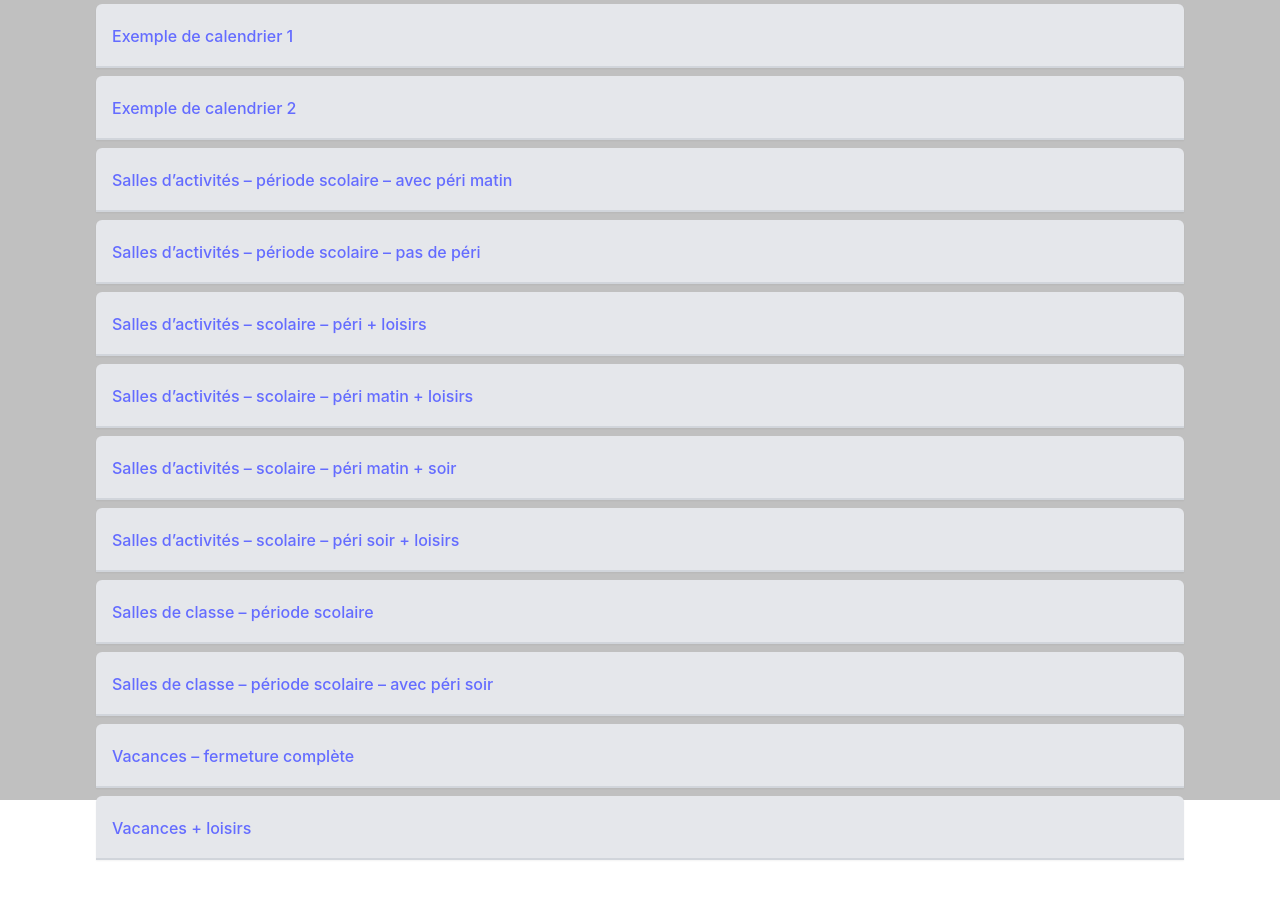
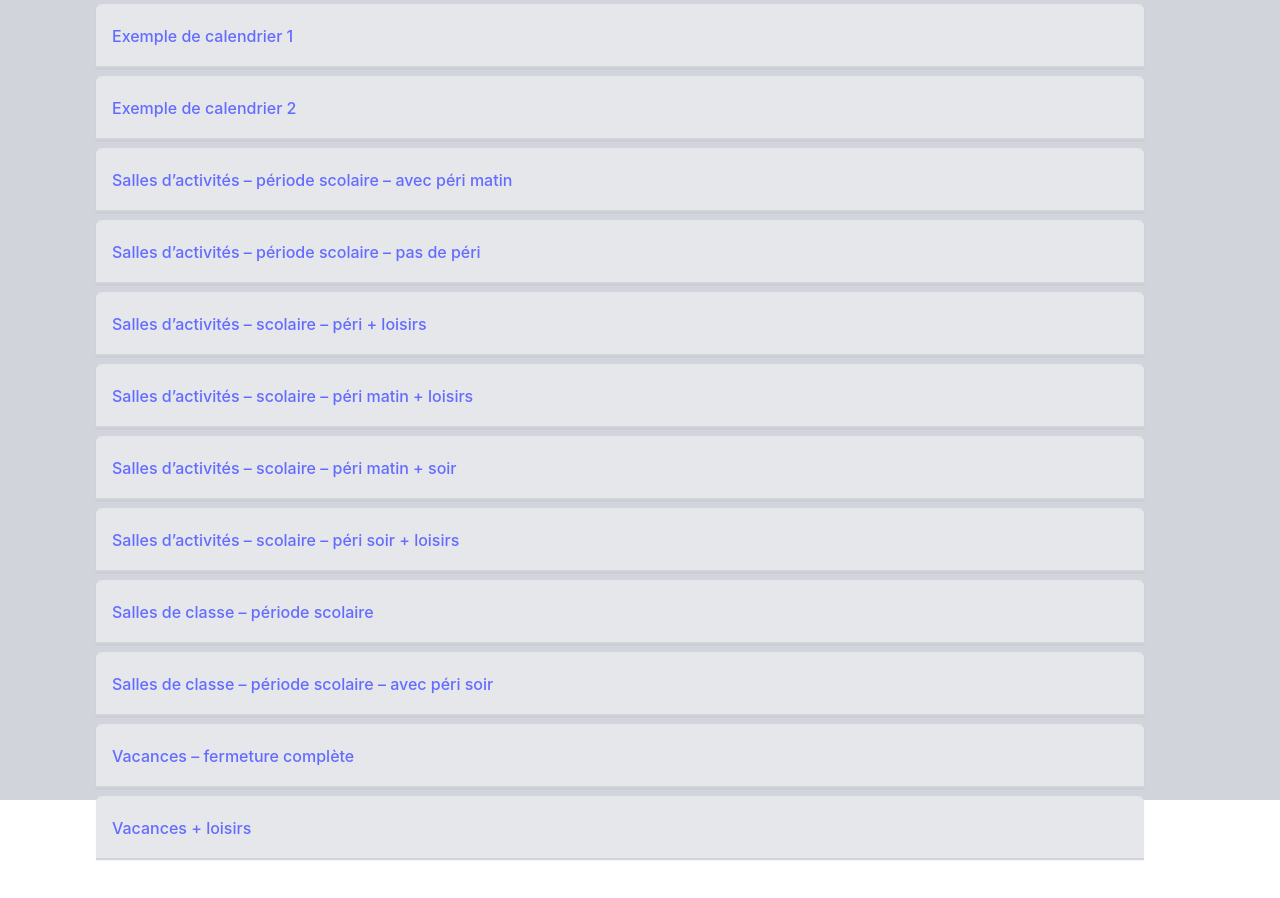
Before and after one commit to rodolphe37/simple-schedule-library-example, a React (Vite) app: page /schedule in a window 1280 px wide. Shown: the top 898 px of the page. Before the commit the page ends 868 px from the top, so only its background shows below. Built offline with nearby package versions, Linux system fonts and the light colour scheme.

Commit message:
refacto some style for better compatibility with all browser

```diff
--- a/src/App.css
+++ b/src/App.css
@@ -12,10 +12,17 @@ body {
   overflow-y: auto;
   @apply dark:text-white;
 }
+
+.App {
+  width: 100%;
+  height: 100vh;
+  align-items: center;
+  justify-content:center;
+  display: flex;
+}
 input {
   @apply dark:text-black;
 }
-
 
 .day-button-selected {
   background: gray !important;
--- a/src/App.tsx
+++ b/src/App.tsx
@@ -17,6 +17,7 @@ function App() {
   const weekStartsOn = 0;
 
   return (
+    <div className="App bg-gray-300">
       <IntlProvider
         locale={locale}
         messages={messages[locale]}
@@ -49,6 +50,7 @@ function App() {
           />
         </Routes>
       </IntlProvider>
+    </div>
   );
 }
 
--- a/src/components/schedules/ScheduleViewWrapper.tsx
+++ b/src/components/schedules/ScheduleViewWrapper.tsx
@@ -16,13 +16,13 @@ const ScheduleViewWrapper = ({
   weekStartsOn,
   isInDarkMode,
   withList,
-  withLegend
+  withLegend,
 }: {
   scheduleByEventPlace: getSchedulesByEventPlaceIdResponse;
   weekStartsOn: 0 | 1 | 2 | 3 | 4 | 5 | 6 | undefined;
   isInDarkMode?: () => boolean;
   withList?: boolean;
-  withLegend?: boolean
+  withLegend?: boolean;
 }) => {
   const navigate = useNavigate();
 
@@ -77,11 +77,12 @@ const ScheduleViewWrapper = ({
 
   useEffect(() => {
     const body = document.getElementsByTagName("body")[0];
+
     if (scheduleId && location.pathname.includes(scheduleId)) {
       body.style.overflowY = "hidden";
       body.style.position = "fixed";
     } else {
-      body.style.overflowY = "inherit";
+      body.style.overflowY = "scroll";
       body.style.position = "inherit";
     }
     return () => {
@@ -93,7 +94,7 @@ const ScheduleViewWrapper = ({
   console.log("TEST", scheduleByEventPlace);
 
   return (
-    <div className="pr-0 pl-2" style={{ padding: "4em" }}>
+    <div className="pr-0 pl-2 w-full" style={{ padding: "4em" }}>
       <div>
         <button
           className="flex text-blue-600 hover:text-blue-800 dark:text-white p-2 mb-2 mt-1 appearance-none outline-none focus:outline-none border-none active:border-none focus:border-none hover:border-none"
@@ -133,7 +134,7 @@ const ScheduleViewWrapper = ({
         scheduleByEventPlace={scheduleByEventPlace}
         scheduleId={scheduleId}
       />
-    {withLegend ?   <ParametersDetails /> : null}
+      {withLegend ? <ParametersDetails /> : null}
     </div>
   );
 };
--- a/src/components/schedules/SchedulesDetails.tsx
+++ b/src/components/schedules/SchedulesDetails.tsx
@@ -35,7 +35,7 @@ const SchedulesDetails = ({
     <div
       data-testid="schedulesCard"
       style={schedulesContainerStyle(width)}
-      className=" w-full min-w-80  min-h-28 mr-10 pr-8"
+      className={" w-full min-w-80  min-h-28 mr-10 pr-8 "}
     >
       <Link
         data-testid="forget-password"
@@ -48,7 +48,7 @@ const SchedulesDetails = ({
         <FormattedMessageText id="schedules.page.title" />
       </div>
       {scheduleByEventPlace && scheduleByEventPlace?.schedules?.length > 0 ? (
-        <ul className="text-left">
+        <ul className="text-left schedulesCard ">
           {scheduleByEventPlace?.schedules.map((result) => {
             return (
               <div
--- a/src/index.css
+++ b/src/index.css
@@ -32,7 +32,7 @@ body {
   place-items: center;
   min-width: 320px;
   min-height: 100vh;
-  background: #c0c0c0;
+
 }
 
 /* h1 {
--- a/src/utils/style.ts
+++ b/src/utils/style.ts
@@ -63,12 +63,12 @@ export const programmationContainerStyle = (width: number) =>
 
 export const schedulesContainerStyle = (width: number) =>
   width < breakpoints.xs
-    ? { marginTop: "1rem", padding: "0 6em" }
+    ? { marginTop: "1rem", padding: "4em 6em" }
     : width < breakpoints.sm
-    ? { marginTop: "1rem", padding: "0 6em" }
+    ? { marginTop: "1rem", padding: "4em 6em" }
     : width > breakpoints.md
-    ? { marginTop: "1rem", padding: "0 6em" }
-    : { marginTop: "2rem", padding: "0 6em" };
+    ? { marginTop: "1rem", padding: "4em 6em" }
+    : { marginTop: "2rem", padding: "4em' 6em" };
 
 export const housingContainerStyle = (width: number) =>
   width > breakpoints.xs && width < breakpoints.sm
```
Also changed, not shown: src/components/layout/SchedulesLayout.tsx (+3 -8 lines). Lines whose indentation alone changed are shown as unchanged.
